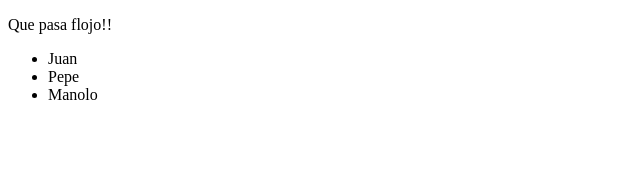
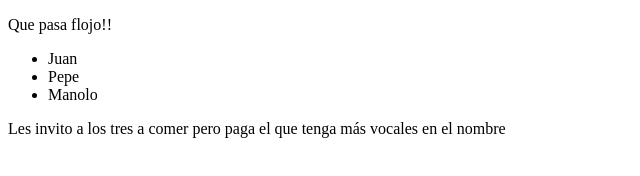
Before and after one commit to EduDG98/testgit, a plain HTML site: page index.html in a window 1280 px wide. Shown: the whole page, without its empty margins (0-640 px from the left). Drawn offline with Linux system fonts and the light colour scheme.

Commit message:
añadir invitacion a cernar

```diff
--- a/index.html
+++ b/index.html
@@ -13,5 +13,8 @@
             <li>Pepe</li>
             <li>Manolo</li>
     </ul>
+
+    <p>Les invito a los tres a comer pero paga el que tenga más vocales en el nombre</p>
+
 </body>
 </html>
```
